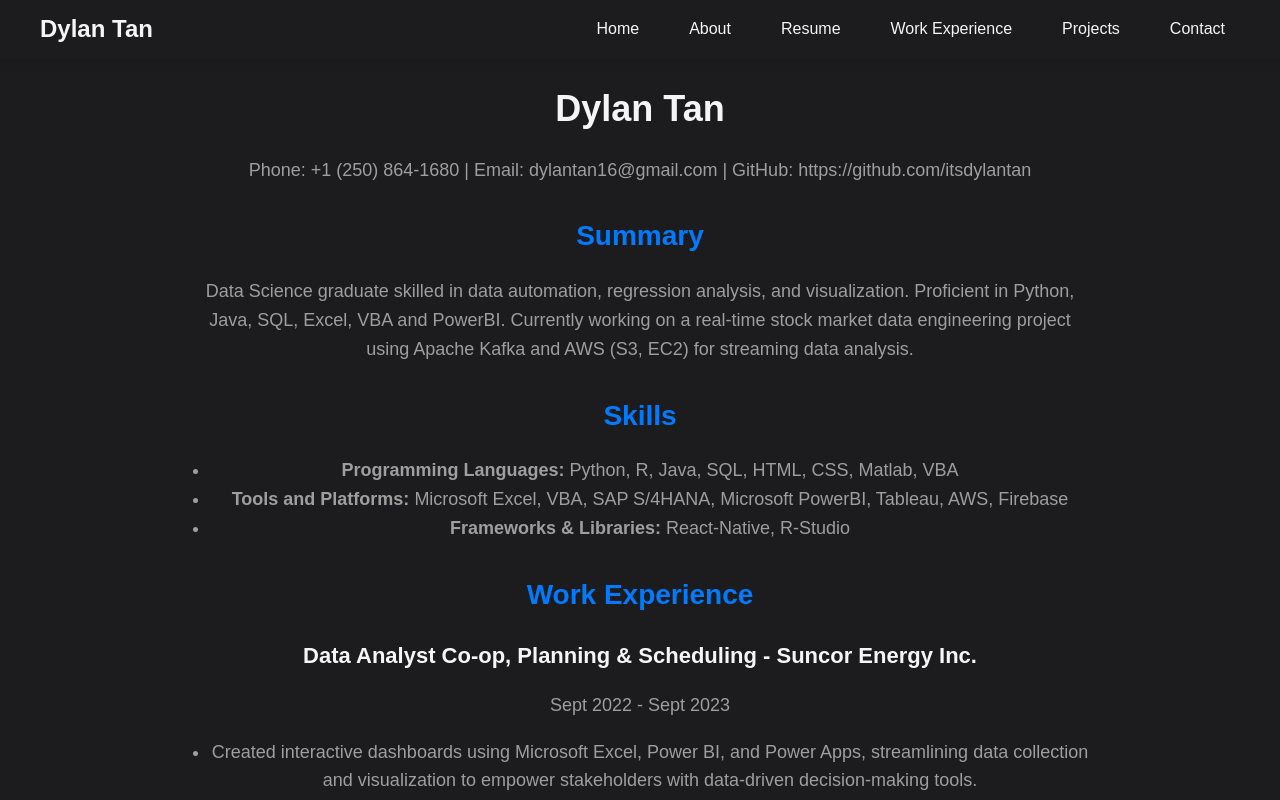
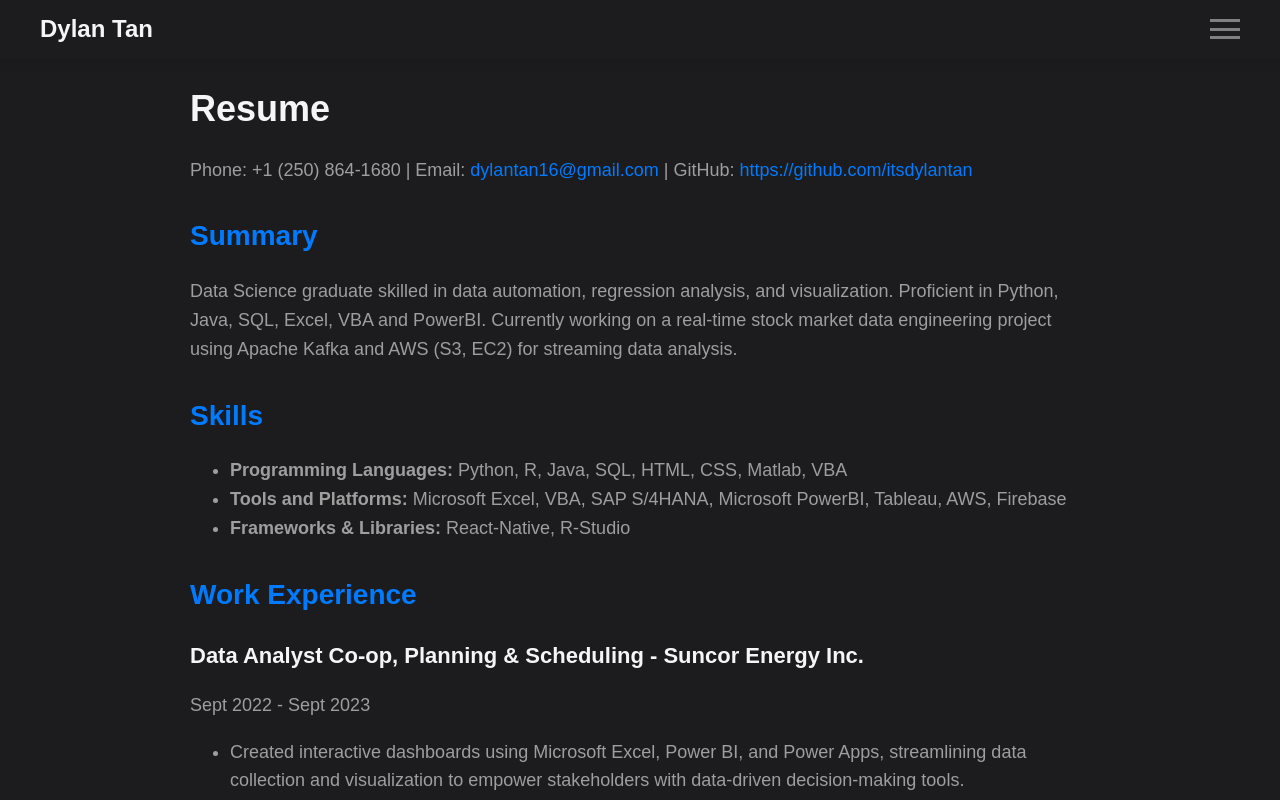
Before and after one commit to itsdylantan/PersonalPortfolio-Website, a React (Create React App) app: page /PersonalPortfolio-Website/resume in a window 1280 px wide. Shown: the top 800 px of the page. Built offline with nearby package versions, Linux system fonts and the light colour scheme.

Commit message:
Updated About page

```diff
--- a/src/components/About.js
+++ b/src/components/About.js
@@ -5,10 +5,30 @@ import './About.css';
 const About = () => {
   return (
     <section className="about">
-      <h2>About Me</h2>
-      <p>Data Science graduate proficient in Python, Java, SQL, and Excel. Currently working on a real-time stock market data engineering project using Kafka & AWS for streaming data analysis.</p>
+      <div className="about-content">
+        <h2>About Me</h2>
+        <p>
+          I am a Data Science graduate passionate about solving complex problems through
+          data automation, machine learning, and real-time data processing. With a strong foundation in
+          Python, Java, SQL, and data visualization tools, I’ve contributed to several innovative projects,
+          including real-time stock market data engineering and workflow automation.
+        </p>
+        <p>
+          My expertise extends to using Apache Kafka and AWS (S3, EC2) for streaming data, creating automated pipelines,
+          and delivering actionable insights. I continually push myself to learn the latest technologies and bring scalable,
+          data-driven solutions to every challenge.
+        </p>
+        <p>
+          Recently, I led a team to secure 1st place at BC Hacks 2024 for developing a real-time parking space finder using
+          computer vision and mobile app integration. I also built a robust AI for the Game of Amazons, which ranked
+          3rd in a competitive AI challenge.
+        </p>
+        <p>
+          When I'm not coding or analyzing data, I enjoy exploring new tools, reading about emerging technologies, and expanding my skill set.
+        </p>
+      </div>
     </section>
   );
-}
+};
 
 export default About;
--- a/src/components/Home.js
+++ b/src/components/Home.js
@@ -9,12 +9,13 @@ const Home = () => {
     <section className="home-section" id="home">
       <div className="home-content">
         <h1>Dylan Tan</h1>
-        <p className="subheading">Data Scientist | Data Engineer | Software Developer</p>
+        <p className="subheading">Data Scientist | Software Developer</p>
 
         <div className="bio">
           <p>
           I specialize in data automation, real-time data engineering, and developing intelligent systems. With expertise in Python, SQL, and cloud technologies like AWS, I’m passionate about transforming complex data into actionable insights and streamlining processes through automation.
 </p>
+<p>Currently pursuing CFA Level 1 Certification. Expected Exam Date: May 2025</p>
         </div>
 
         <div className="home-buttons">
--- a/src/components/Navbar.css
+++ b/src/components/Navbar.css
@@ -1,79 +1,108 @@
 /* src/components/Navbar.css */
 
-/* Make the navbar sticky and full-width */
+/* Navbar styling */
 .navbar {
   position: fixed;
   top: 0;
   width: 100%;
-  max-width: 100vw;  /* Ensure navbar doesn't exceed the viewport width */
   display: flex;
   justify-content: space-between;
   align-items: center;
-  background-color: #1c1c1e;  /* Dark grey background */
-  padding: 15px 40px;
-  z-index: 1000; /* Ensures navbar stays above content */
-  box-shadow: 0 4px 12px rgba(0, 0, 0, 0.1); /* Subtle shadow */
-  overflow: hidden; /* Prevent content from overflowing */
-  box-sizing: border-box; /* Ensure padding is included in width calculation */
+  background-color: #1c1c1e;
+  padding: 15px 20px;
+  z-index: 1000;
+  box-shadow: 0 4px 12px rgba(0, 0, 0, 0.1);
+  box-sizing: border-box; /* Ensure padding doesn't overflow */
 }
 
-/* Adjusted logo styling to remove flex-grow */
+/* Logo styling */
 .navbar-logo {
   font-size: 24px;
-  color: #f5f5f7; /* Light grey for contrast */
+  color: #f5f5f7;
   font-weight: bold;
-  transition: color 0.3s;
-  margin-right: auto; /* Align the logo to the left, pushing links to the right */
+  margin-left: 20px;
 }
 
 .navbar-logo:hover {
-  color: #ffffff; /* Lighter on hover */
+  color: #ffffff;
 }
 
-/* Styling for the nav links */
+/* Hamburger icon styling */
+.hamburger {
+  display: flex;
+  flex-direction: column;
+  justify-content: space-between;
+  width: 30px;
+  height: 20px;
+  cursor: pointer;
+  margin-right: 20px; /* Ensure there's space on the right */
+}
+
+.hamburger .line {
+  width: 100%;
+  height: 3px;
+  background-color: grey;
+  transition: all 0.3s ease;
+}
+
+.hamburger.open .line:nth-child(1) {
+  transform: rotate(45deg) translate(5px, 5px);
+}
+
+.hamburger.open .line:nth-child(2) {
+  opacity: 0;
+}
+
+.hamburger.open .line:nth-child(3) {
+  transform: rotate(-45deg) translate(5px, -5px);
+}
+
+/* Navbar links hidden by default, show when open */
 .navbar-links {
+  display: none;
+  flex-direction: column;
+  position: absolute;
+  top: 60px;
+  right: 10px;  /* Adjusted so it stays within the screen */
+  background-color: #2c2c2e;
+  padding: 10px;
+  border-radius: 8px;
+  box-shadow: 0px 8px 20px rgba(0, 0, 0, 0.5);
+  min-width: 200px;  /* Ensure minimum width for dropdown */
+  box-sizing: border-box;
+}
+
+.navbar-links.open {
   display: flex;
-  justify-content: flex-end; /* Align links to the right */
-  list-style-type: none;
-  margin: 0;
-  padding: 0;
-  gap: 20px; /* Space between the links */
 }
 
 .navbar-links li {
-  white-space: nowrap; /* Prevent text wrapping within a single link */
+  margin: 10px 0;
 }
 
 .navbar-links li a {
   text-decoration: none;
-  color: #f5f5f7; /* Light grey for nav links */
+  color: #f5f5f7;
   font-weight: 500;
   font-size: 16px;
-  transition: color 0.3s;
-  padding: 10px 15px; /* Add padding to links for clickable area */
+  padding: 10px 15px;
+  background-color: #2c2c2e;
+  transition: background-color 0.3s, color 0.3s;
+  border-radius: 5px;
 }
 
 .navbar-links li a:hover {
-  color: #9e9e9e; /* Subtle light grey on hover */
+  background-color: #444;
+  color: #ffffff;
 }
 
-/* Handle mobile responsiveness */
-@media (max-width: 768px) {
-  .navbar {
-    padding: 10px 20px;
-  }
-
-  .navbar-links {
-    flex-direction: column; /* Stack links vertically on smaller screens */
-    gap: 10px; /* Space between vertically stacked links */
-  }
-
-  .navbar-links li a {
-    font-size: 18px;
-    padding: 10px; /* Increase touch target for smaller screens */
-  }
+/* Always show the hamburger menu regardless of screen size */
+.hamburger {
+  display: flex;
 }
 
+/* No media query is needed to hide the hamburger at any size */
+
 body {
-  padding-top: 70px; /* Ensure the content doesn't go behind the navbar */
+  padding-top: 70px;
 }
--- a/src/components/Navbar.js
+++ b/src/components/Navbar.js
@@ -1,22 +1,35 @@
 // src/components/Navbar.js
-import React from 'react';
+import React, { useState } from 'react';
 import { Link } from 'react-router-dom';
 import './Navbar.css';
 
 const Navbar = () => {
+  const [isOpen, setIsOpen] = useState(false);
+
+  const toggleMenu = () => {
+    setIsOpen(!isOpen);
+  };
+
   return (
     <nav className="navbar">
       <h1 className="navbar-logo">Dylan Tan</h1>
-      <ul className="navbar-links">
-        <li><Link to="/">Home</Link></li>
-        <li><Link to="/about">About</Link></li>
-        <li><Link to="/resume">Resume</Link></li>  {/* No need to manually add basename here */}
-        <li><Link to="/work-experience">Work Experience</Link></li>
-        <li><Link to="/projects">Projects</Link></li>
-        <li><Link to="/contact">Contact</Link></li>
+
+      <div className={`hamburger ${isOpen ? 'open' : ''}`} onClick={toggleMenu}>
+        <span className="line"></span>
+        <span className="line"></span>
+        <span className="line"></span>
+      </div>
+
+      <ul className={`navbar-links ${isOpen ? 'open' : ''}`}>
+        <li><Link to="/" onClick={toggleMenu}>Home</Link></li>
+        <li><Link to="/about" onClick={toggleMenu}>About</Link></li>
+        <li><Link to="/resume" onClick={toggleMenu}>Resume</Link></li>
+        <li><Link to="/work-experience" onClick={toggleMenu}>Work Experience</Link></li>
+        <li><Link to="/projects" onClick={toggleMenu}>Projects</Link></li>
+        <li><Link to="/contact" onClick={toggleMenu}>Contact</Link></li>
       </ul>
     </nav>
   );
-}
+};
 
 export default Navbar;
--- a/src/components/Projects.js
+++ b/src/components/Projects.js
@@ -10,6 +10,14 @@ const Projects = () => {
 
         <div className="project-grid">
           <div className="project-card">
+            <h3>Java Game of Amazons AI</h3>
+            <p>Technologies: Java, Angular, Node.js, TypeScript</p>
+            <p>
+              Secured 3rd place in a competitive AI competition by building a robust AI player using a Monte Carlo Tree Search algorithm, achieving a 90% win rate.
+            </p>
+          </div>
+
+          <div className="project-card">
             <h3>Parkview: Real-time Parking Space Finder</h3>
             <p>Technologies: Python, OpenCV, React Native, Firebase</p>
             <p>
@@ -17,22 +25,6 @@ const Projects = () => {
             </p>
             <a
               href="https://devpost.com/software/parkview?ref_content=my-projects-tab&ref_feature=my_projects"
-              target="_blank"
-              rel="noopener noreferrer"
-              className="project-link"
-            >
-              View Project
-            </a>
-          </div>
-
-          <div className="project-card">
-            <h3>Java Game of Amazons AI</h3>
-            <p>Technologies: Java, Angular, Node.js, TypeScript</p>
-            <p>
-              Secured 3rd place in a competitive AI competition by building a robust AI player using a Monte Carlo Tree Search algorithm, achieving a 90% win rate.
-            </p>
-            <a
-              href="https://github.com/itsdylantan/game-of-amazons-ai"
               target="_blank"
               rel="noopener noreferrer"
               className="project-link"
--- a/src/components/Resume.css
+++ b/src/components/Resume.css
@@ -7,32 +7,46 @@
   max-width: 900px;
   margin: 0 auto;
   line-height: 1.6;
+  text-align: left; /* Justify content to the left */
 }
 
 .resume-content h1 {
   font-size: 36px;
   color: #f5f5f7;
   margin-bottom: 10px;
+  text-align: left; /* Align heading to the left */
 }
 
 .resume-content h2 {
   font-size: 28px;
   margin-top: 30px;
   color: #007bff;
+  text-align: left; /* Align subheading to the left */
 }
 
 .resume-content h3 {
   font-size: 22px;
   margin-top: 20px;
   color: #f5f5f7;
+  text-align: left; /* Align section headers to the left */
 }
 
 .resume-content p, .resume-content ul {
   font-size: 18px;
   color: #9e9e9e;
+  text-align: left; /* Align paragraphs and lists to the left */
 }
 
 .resume-content ul {
   list-style-type: disc;
-    margin-left: 20px;
+  margin-left: 40px; /* Adjust bullet point spacing */
 }
+
+.resume-content a {
+  color: #007bff; /* Link color */
+  text-decoration: none;
+}
+
+.resume-content a:hover {
+  text-decoration: underline;
+}
--- a/src/components/Resume.js
+++ b/src/components/Resume.js
@@ -6,7 +6,7 @@ const Resume = () => {
   return (
     <section className="resume-section">
       <div className="resume-content">
-        <h1>Dylan Tan</h1>
+        <h1>Resume</h1>
         <p>Phone: +1 (250) 864-1680 | Email: <a href="mailto:dylantan16@gmail.com">dylantan16@gmail.com</a> | GitHub: <a href="https://github.com/itsdylantan" target="_blank" rel="noopener noreferrer">https://github.com/itsdylantan</a></p>
 
         <h2>Summary</h2>
```
Also changed, not shown: src/components/About.css (+60 -11 lines). Lines whose indentation alone changed are shown as unchanged.
